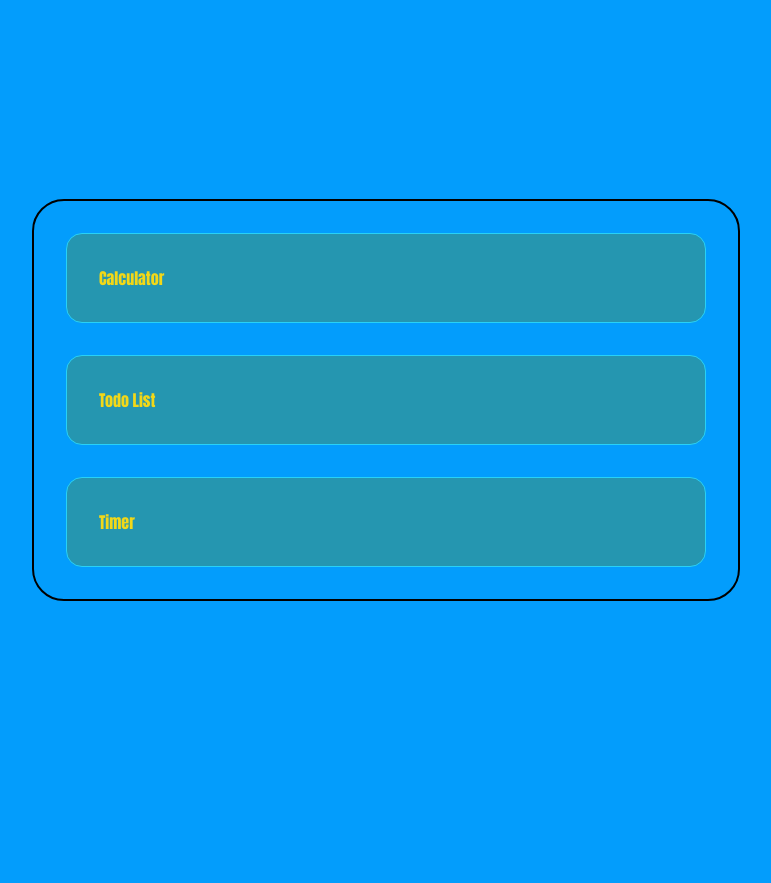
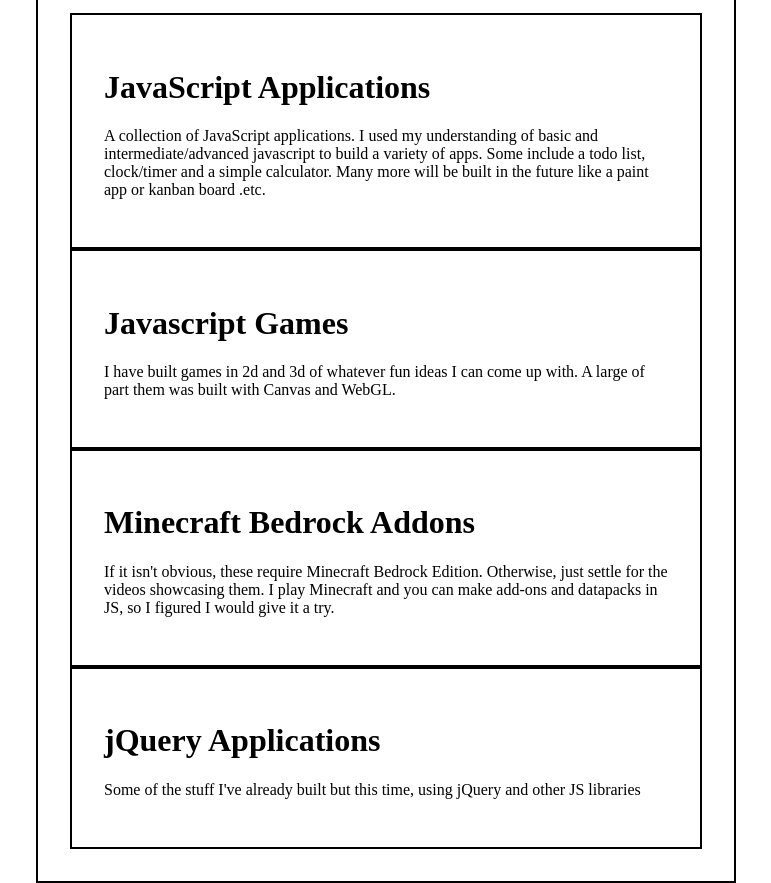
Before and after one commit to asazycat/javascriptApps, a website built with Vite: page index.html in a window 1280 px wide. Shown: the whole page, without its empty margins (254-1025 px from the left). Before the commit the page ends 800 px from the top, so only its background shows below. Built offline with nearby package versions, Linux system fonts and the light colour scheme.

Commit message:
main menu

```diff
--- a/index.html
+++ b/index.html
@@ -7,11 +7,31 @@
     <title>Vite App</title>
   </head>
   <body>
-    <div id="app">
-      <div><a href="./src/apps/calculator/index.html">Calculator</a></div>
-      <div><a href="./src/apps/todo-list/index.html">Todo List</a></div>
-      <div><a href="./src/apps/timer/index.html">Timer</a></div>
+    <div id="app-container">
+      <div id="software_list">
+          <div>Web Apps</div>
+          <div>Desktop Apps</div>
+          <div style="display:none">Engineering Apps</div>
+      </div>
+      <div id="app">
+          <div class="item">
+            <h1 class="itemTitle">JavaScript Applications</h1>
+            <p class="itemDescription">A collection of JavaScript applications. I used my understanding of basic and intermediate/advanced javascript to build a variety of apps. Some include a todo list, clock/timer and a simple calculator. Many more will be built in the future like a paint app or kanban board .etc.   </p>
+          </div>
+          <div class="item">
+            <h1 class="itemTitle">Javascript Games</h1>
+            <p class="itemDescription">I have built games in 2d and 3d of whatever fun ideas I can come up with. A large of part them was built with Canvas and WebGL. </p>
+          </div>
+          <div class="item">
+            <h1 class="itemTitle">Minecraft Bedrock Addons</h1>
+            <p class="itemDescription">If it isn't obvious, these require Minecraft Bedrock Edition. Otherwise, just settle for the videos showcasing them. I play Minecraft and you can make add-ons and datapacks in JS, so I figured I would give it a try. </p>
+          </div>
+           <div class="item">
+            <h1 class="itemTitle">jQuery Applications</h1>
+            <p class="itemDescription"> Some of the stuff I've already built but this time, using jQuery and other JS libraries</p>
+          </div>
+      </div>
     </div>
-    <script type="module" src="/src/main.js"></script>
+    <script type="module" src="src/main.js"></script>
   </body>
 </html>
--- /dev/null
+++ b/src/data.js
@@ -0,0 +1 @@
+const js_concepts = ['']
--- /dev/null
+++ b/src/main.js
@@ -0,0 +1,10 @@
+const app = document.getElementById('app');
+
+console.log(app)
+app.addEventListener('click', function (e) {
+    console.log(e.target.anchorElement)
+    if (e.target.className.includes('item')) {
+
+    }
+    // itemDescription.style.display === 'block' ? itemDescription.style.display = 'none' : itemDescription.style.display = 'block'
+})
--- a/src/style.css
+++ b/src/style.css
@@ -1,54 +1,44 @@
 
-body {
-    background-color: #039dfc;
+#app-container {
+  height:100vh;
+  display:flex;
+  flex-direction:column;
+  justify-content:center;
+  align-items:center;
 
 }
 
 
-#app {
-    border: 2px solid black;
-    display:grid;
-    width: 50%;
-    grid-template-rows: auto auto auto;
-    gap: 2em;
-    position: absolute;
-    top:50%;
-    left: 50%;
-    transform: translate(-50%, -50%);
-    margin:auto;
-    padding: 2em;
-    border-radius: 2em;
+#software_list {
+  border:2px solid green;
+  display:flex;
+  flex-direction:row;
+  justify-content:space-between; */
+  text-align:center;
 
 }
 
-#app div {
-    border: 1px solid #28D1F7;
-    border-radius: 1em;
-    width:auto;
-    text-align: left;
-    padding:2em;
-    font-family: Impact, fantasy;
-    font-size: 1em;
-    background-color: #2596B0
-}
-a {
-    text-decoration: none;
-}
-a:link {
-  color: #F2D818;
+#software_list div {
+  text-align:center;
+  border: 2px solid black;
+  padding:10px;
 }
 
-/* visited link */
-a:visited {
-  color: #F2D818;
+#app {
+  border: 2px solid black;
+  padding:2em;
+  width:50%;
 }
 
-/* mouse over link */
-a:hover {
-  color: #FFE100;
+.item {
+  border:2px solid black;
+  padding:2em;
+  display:block;
 }
 
-/* selected link */
-a:active {
-  color: #F2D818;
+
+button {
+  border:0;
+  background-color:green;
+
 }
```
